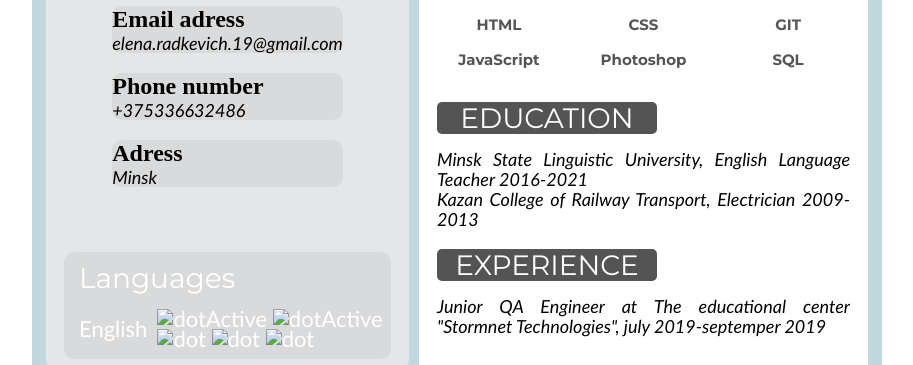
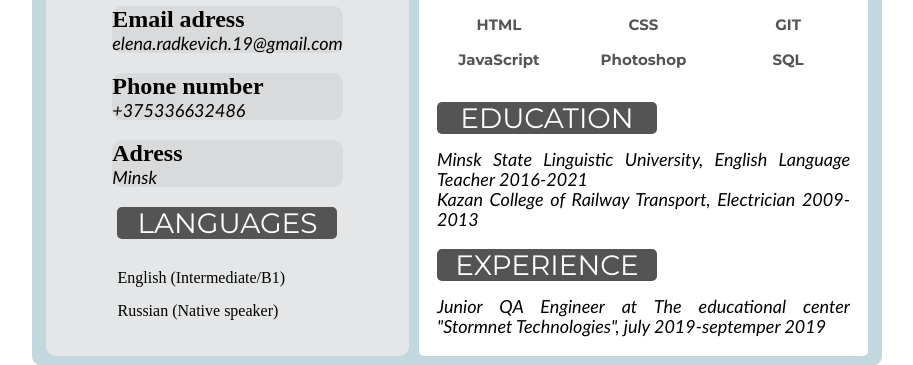
Before and after one commit to ElenaRadkevich/rsschool-cv, a plain HTML site: page index.html in a window 1280 px wide. Shown: the part 189-554 px from the top of the page, without its empty margins (183-1096 px from the left). Drawn offline with Linux system fonts and the light colour scheme.

Commit message:
docs: add languages

```diff
--- a/index.html
+++ b/index.html
@@ -42,17 +42,13 @@
                      </p>
                 </div>
             </div>
-            <section class="languages">
+            <section class="about">
                 <h3>Languages</h3>
                 <div class="english">
-                    English
-                    <div class="dots">
-                        <img src="img/dotActive.svg" alt="dotActive">
-                        <img src="img/dotActive.svg" alt="dotActive">
-                        <img src="img/dot.svg" alt="dot">
-                        <img src="img/dot.svg" alt="dot">
-                        <img src="img/dot.svg" alt="dot">
-                    </div>
+                  <ul>
+                     <li class="english">English (Intermediate/B1)</li>
+                     <li class="english">Russian (Native speaker)</li>
+                     </ul>
                 </div>
             </section>
         </aside>
```
